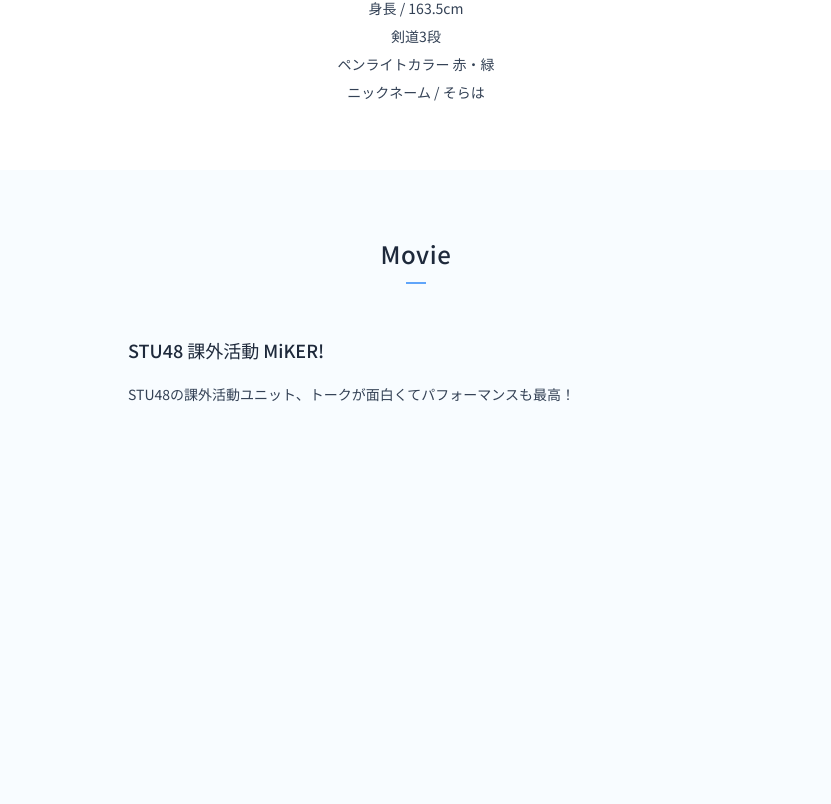
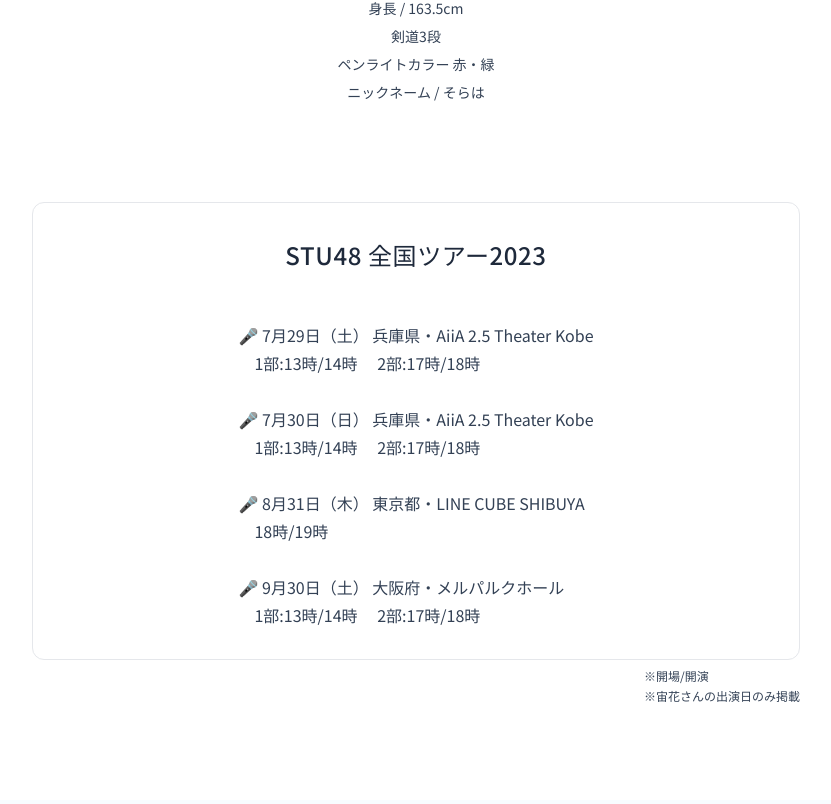
Before and after one commit to melodyclue/soraha, a Next.js app: page / in a window 1280 px wide. Shown: the part 496-1300 px from the top of the page, without its empty margins (224-1055 px from the left). Built offline with nearby package versions, Linux system fonts and the light colour scheme; what prettier-plugin-tailwindcss would draw is missing.

Commit message:
パッケージupdate 全国ツアー掲載

```diff
--- a/app/globals.css
+++ b/app/globals.css
@@ -6,6 +6,11 @@
   @apply text-slate-700;
 }
 
-* {
-  -webkit-tap-highlight-color: transparent;
+.next-tweet-theme {
+  --tweet-container-margin: 0;
+  --tweet-header-font-size: 1em;
+  --tweet-body-font-size: 1em;
+  --tweet-info-font-size: 1em;
+  --tweet-actions-font-size: 1em;
+  --tweet-replies-font-size: 1em;
 }
--- a/app/page.tsx
+++ b/app/page.tsx
@@ -4,6 +4,8 @@
 import { Miker } from "~/components/miker";
 import { Sorahatei } from "~/components/sorahatei";
 import { Listen } from "~/components/listen";
+import { Tweet } from "~/components/Tweet";
+import { NextTweet } from "next-tweet";
 
 export const metadata: Metadata = {
   title: "信濃宙花さんの紹介サイト | STU48 ドラフト3期生",
@@ -53,6 +55,60 @@
           </div>
         </div>
       </div>
+
+      <section className="px-8 py-16 ">
+        <div className="mx-auto max-w-screen-md">
+          <div className="rounded-xl border px-4 py-8">
+            <h2 className="mb-8 flex flex-col items-center justify-center rounded-sm px-4 py-1 text-center text-xl font-medium tracking-wide text-slate-800 md:mb-12 md:text-2xl">
+              <span>STU48 全国ツアー2023</span>
+            </h2>
+            <div className="flex flex-col items-center">
+              <div className="flex flex-col gap-y-8">
+                <div>
+                  🎤 7月29日（土）{" "}
+                  <span className="block md:inline">
+                    兵庫県・AiiA 2.5 Theater Kobe
+                  </span>
+                  <span className="mt-1 block pl-[1em]">
+                    <span className="pr-4">1部:13時/14時</span> 2部:17時/18時
+                  </span>
+                </div>
+                <div>
+                  🎤 7月30日（日）{" "}
+                  <span className="block md:inline">
+                    兵庫県・AiiA 2.5 Theater Kobe
+                  </span>
+                  <span className="mt-1 block pl-[1em]">
+                    <span className="pr-4">1部:13時/14時</span> 2部:17時/18時
+                  </span>
+                </div>
+                <div>
+                  🎤 8月31日（木）{" "}
+                  <span className="block md:inline">
+                    東京都・LINE CUBE SHIBUYA
+                  </span>
+                  <span className="mt-1 block pl-[1em]">18時/19時</span>
+                </div>
+                <div>
+                  🎤 9月30日（土）{" "}
+                  <span className="block md:inline">
+                    大阪府・メルパルクホール
+                  </span>
+                  <span className="mt-1 block pl-[1em]">
+                    <span className="pr-4">1部:13時/14時</span> 2部:17時/18時
+                  </span>
+                </div>
+              </div>
+            </div>
+          </div>
+          <div className="mt-1 flex flex-col items-end">
+            <div className="flex flex-col items-start">
+              <p className="block pt-1 text-xs">※開場/開演</p>
+              <p className="block pt-1 text-xs">※宙花さんの出演日のみ掲載</p>
+            </div>
+          </div>
+        </div>
+      </section>
 
       <section className="mt-8 bg-[#f8fcff] px-8 py-16">
         <h2 className="mb-8 flex flex-col items-center justify-center rounded-sm px-4 py-1 text-center text-2xl font-medium tracking-wide text-slate-800 md:mb-12">
@@ -175,7 +231,7 @@
               </h3>
               <p className="mb-4 flex-1 break-words leading-7 md:mb-0">
                 初センター曲！
-              </p>{" "}
+              </p>
               <div className="flex w-full justify-end">
                 <MusciShare
                   apple_share_url={`https://music.apple.com/jp/album/%E8%88%B9%E3%81%8B%E3%82%89%E9%99%8D%E3%82%8A%E3%81%9F%E5%83%95%E3%81%9F%E3%81%A1%E3%81%AF/1616820916?i=1616820935`}
@@ -193,7 +249,7 @@
               </h3>
               <p className="mb-4 flex-1 break-words leading-7 md:mb-0">
                 そらはさんセンター！
-              </p>{" "}
+              </p>
               <div className="flex w-full justify-end">
                 <MusciShare
                   apple_share_url={`https://music.apple.com/jp/album/%E8%87%AA%E7%84%B6%E6%B7%98%E6%B1%B0%E4%B8%BB%E7%BE%A9/1675294316?i=1675294318`}
--- /dev/null
+++ b/components/Tweet.tsx
@@ -0,0 +1,9 @@
+import { NextTweet } from "next-tweet";
+
+type TweetProps = {
+  tweetId: string;
+};
+
+export const Tweet = (props: TweetProps) => {
+  return <NextTweet id={props.tweetId} />;
+};
--- a/next.config.js
+++ b/next.config.js
@@ -1,10 +1,10 @@
 /** @type {import('next').NextConfig} */
 const nextConfig = {
   images: {
-    domains: ["img.youtube.com"],
-  },
-  experimental: {
-    appDir: true,
+    remotePatterns: [
+      { protocol: "https", hostname: "pbs.twimg.com" },
+      { protocol: "https", hostname: "abs.twimg.com" },
+    ],
   },
 };
 
```
Also changed, not shown: package.json (+22 -19 lines), 1 other file (tests, documents, lock files or other folders).
